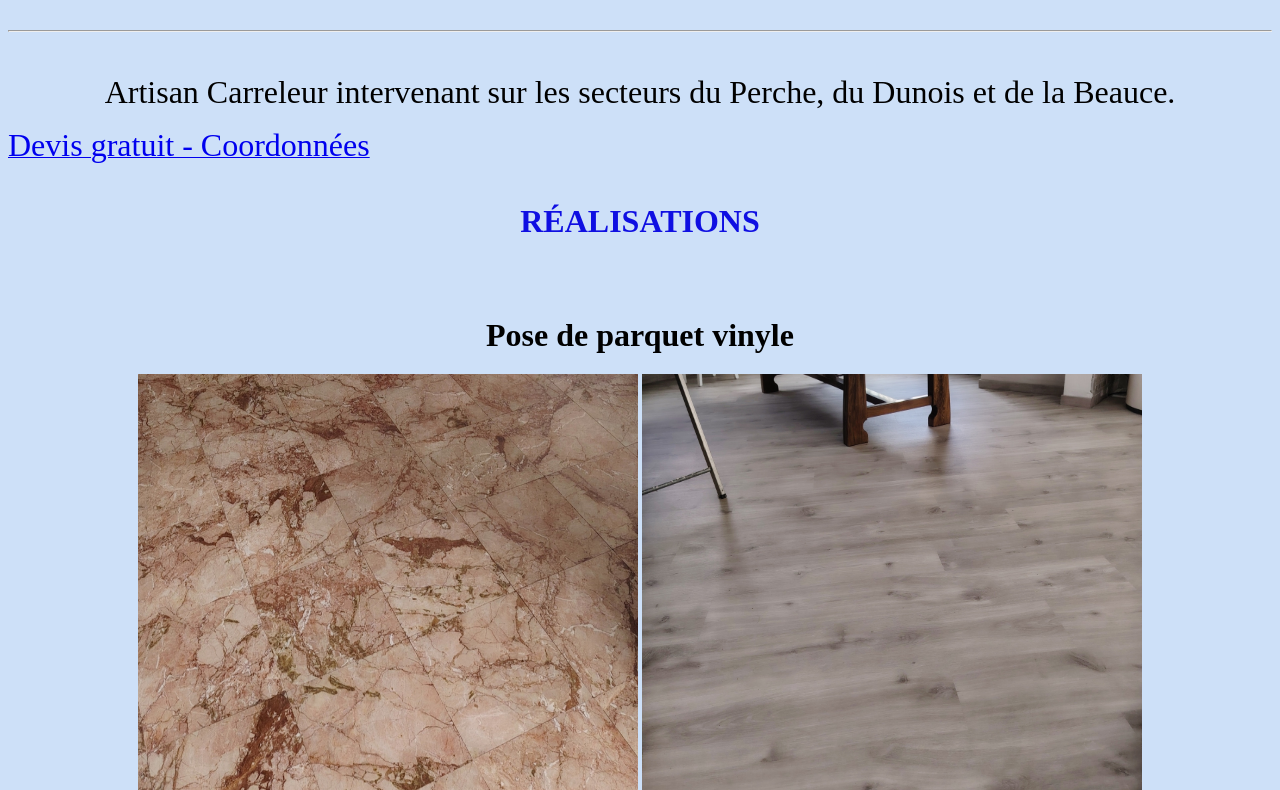
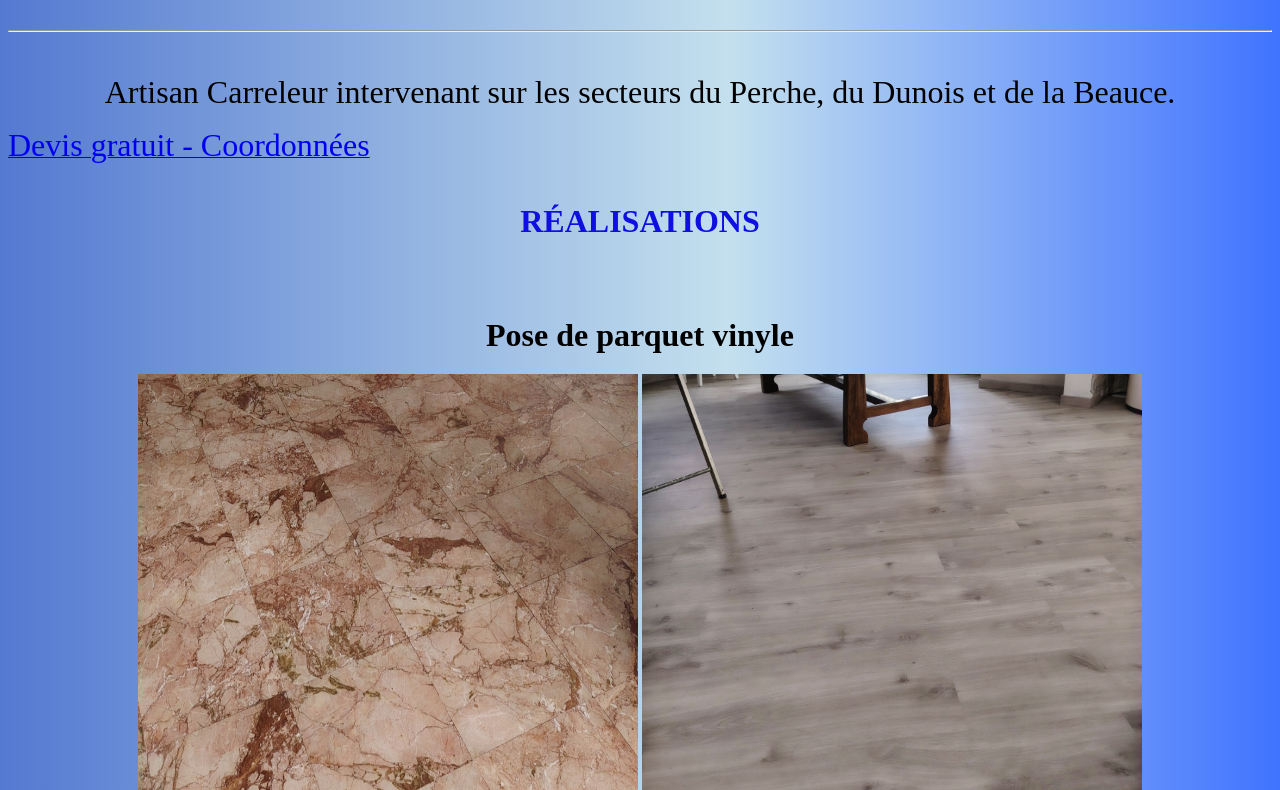
Before and after one commit to PagePro28/Carrelage-Morin, a plain HTML site: page index.html in a window 1280 px wide. Shown: the part 769-1559 px from the top of the page. Drawn offline with Linux system fonts and the light colour scheme.

Commit message:
Add files via upload

```diff
--- a/index.html
+++ b/index.html
@@ -3,7 +3,7 @@
 <head>
     <meta charset="UTF-8">
     <meta name="viewport" content="width=device-width, initial-scale=1.0">
-    <title>Morin Carrelage</title>
+    <title>carreleur 28 - carrelage eure et loir</title>
     <link href="style.css" rel="stylesheet">
 </head>
 <body>
--- a/style.css
+++ b/style.css
@@ -2,5 +2,6 @@ h1 {
     color: rgb(15, 15, 226);
 }
 body{
-    background-color: rgba(43, 122, 226, 0.233)
+    background: #5479d1;
+background: linear-gradient(90deg,rgba(84, 121, 209, 1) 0%, rgba(51, 148, 196, 0.29) 57%, rgba(0, 68, 255, 0.75) 100%);
 }
```
Also changed, not shown: contactcoordonnees.html (+1 -1 lines).
